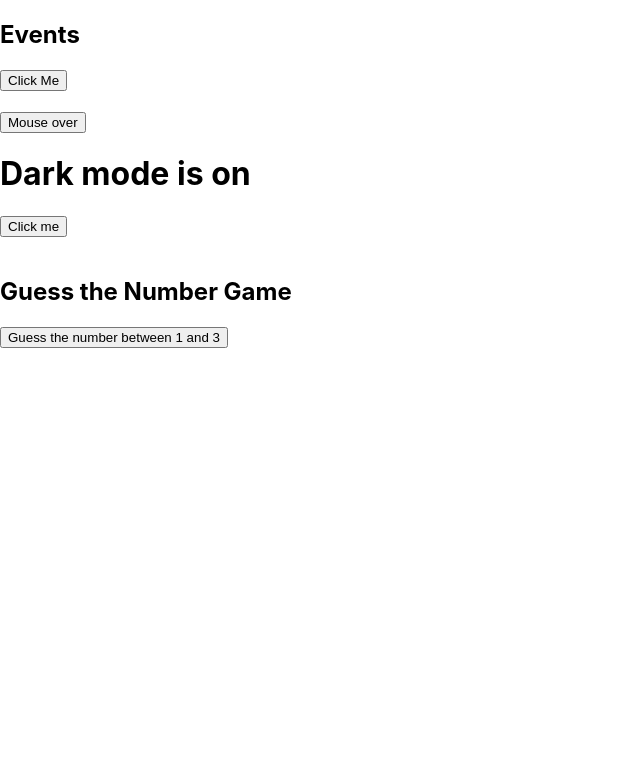
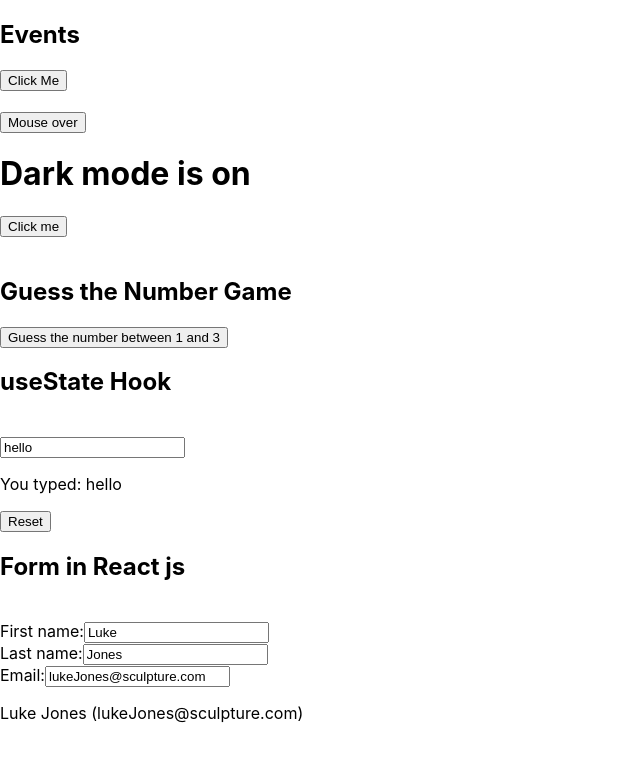
Before and after one commit to chetanalotliker/learn-react, a React (Create React App) app: page / in a window 1280 px wide. Shown: the top 762 px of the page, without its empty margins (0-640 px from the left). Built offline with nearby package versions, Linux system fonts and the light colour scheme.

Commit message:
useState hook in react js and the registration form

```diff
--- a/src/App.js
+++ b/src/App.js
@@ -2,7 +2,9 @@
 import Btn from './Btn';
 import Btn2 from './Btn2';
 import BtnNumber from './BtnNumber';
+import InputComponent from './InputComponent';
 import ModeToggler from './ModeToggler';
+import RegisterForm from './RegisterForm';
 
 function App() {
   return (
@@ -16,6 +18,14 @@
       <br />
       <h2>Guess the Number Game</h2>
       <BtnNumber />
+      <br />
+      <h2>useState Hook</h2>
+      <br />
+      <InputComponent />
+      <br />
+      <h2>Form in React js</h2>
+      <br />
+      <RegisterForm />
     </>
   );
 }
--- /dev/null
+++ b/src/InputComponent.js
@@ -0,0 +1,19 @@
+import { useState } from 'react';
+
+export default function InputComponent() {
+    const [inputText, setText] = useState('hello');
+
+    function handleChange(e) {
+        setText(e.target.value);
+    }
+
+    return (
+        <>
+            <input value={inputText} onChange={handleChange} />
+            <p>You typed: {inputText}</p>
+            <button onClick={() => setText('hello')}>
+                Reset
+            </button>
+        </>
+    );
+}
--- /dev/null
+++ b/src/RegisterForm.js
@@ -0,0 +1,58 @@
+import { useState } from 'react';
+
+export default function RegisterForm() {
+    const [form, setForm] = useState({
+        firstName: 'Luke',
+        lastName: 'Jones',
+        email: 'lukeJones@sculpture.com',
+    });
+
+    return (
+        <>
+            <label>
+                First name:
+                <input
+                    value={form.firstName}
+                    onChange={e => {
+                        setForm({
+                            ...form,
+                            firstName: e.target.value
+                        });
+                    }}
+                />
+            </label>
+            <br />
+            <label>
+                Last name:
+                <input
+                    value={form.lastName}
+                    onChange={e => {
+                        setForm({
+                            ...form,
+                            lastName: e.target.value
+                        });
+                    }}
+                />
+            </label>
+            <br />
+            <label>
+                Email:
+                <input
+                    value={form.email}
+                    onChange={e => {
+                        setForm({
+                            ...form,
+                            email: e.target.value
+                        });
+                    }}
+                />
+            </label>
+            <br />
+            <p>
+                {form.firstName}{' '}
+                {form.lastName}{' '}
+                ({form.email})
+            </p>
+        </>
+    );
+}
```
